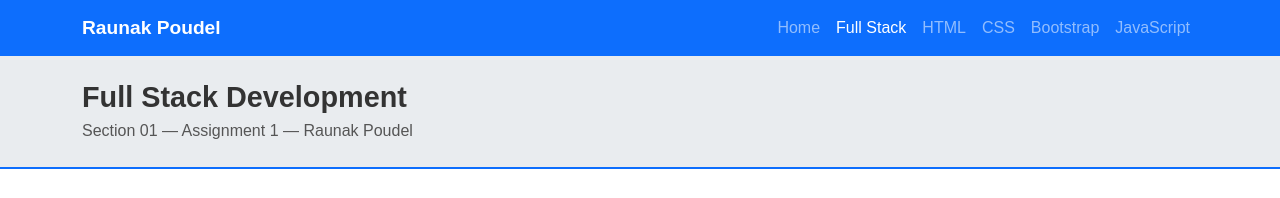
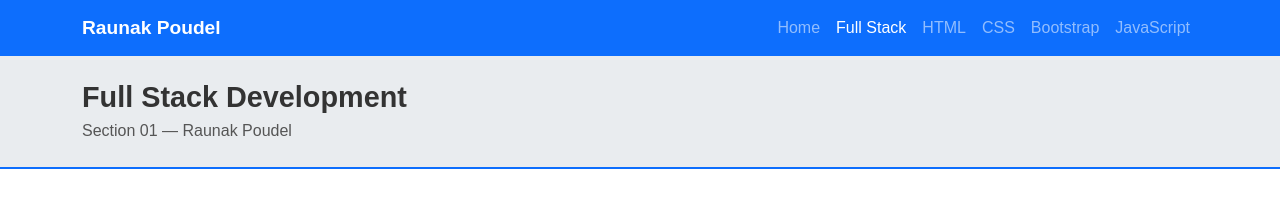
Before and after one commit to ctit25drnk-ai/EPortfolio, a plain HTML site: page fullstack.html in a window 1280 px wide. Shown: the top 198 px of the page. Drawn offline with nearby package versions, Linux system fonts and the light colour scheme.

Commit message:
Update section description for consistency

```diff
--- a/fullstack.html
+++ b/fullstack.html
@@ -31,7 +31,7 @@
 <div class="page-header">
   <div class="container">
     <h1>Full Stack Development</h1>
-    <p>Section 01 &mdash; Assignment 1 &mdash; Raunak Poudel</p>
+    <p>Section 01  &mdash; Raunak Poudel</p>
   </div>
 </div>
 
```
